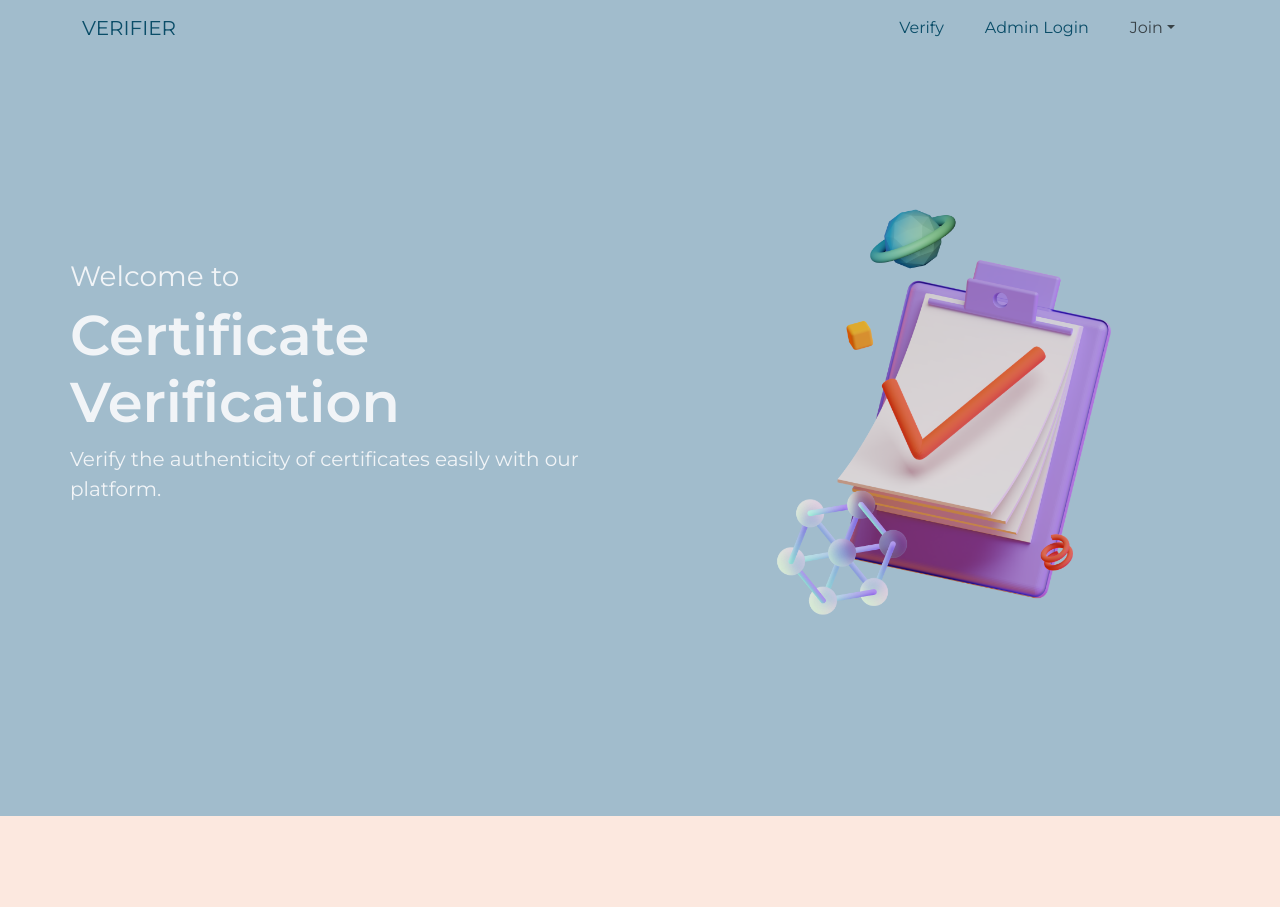
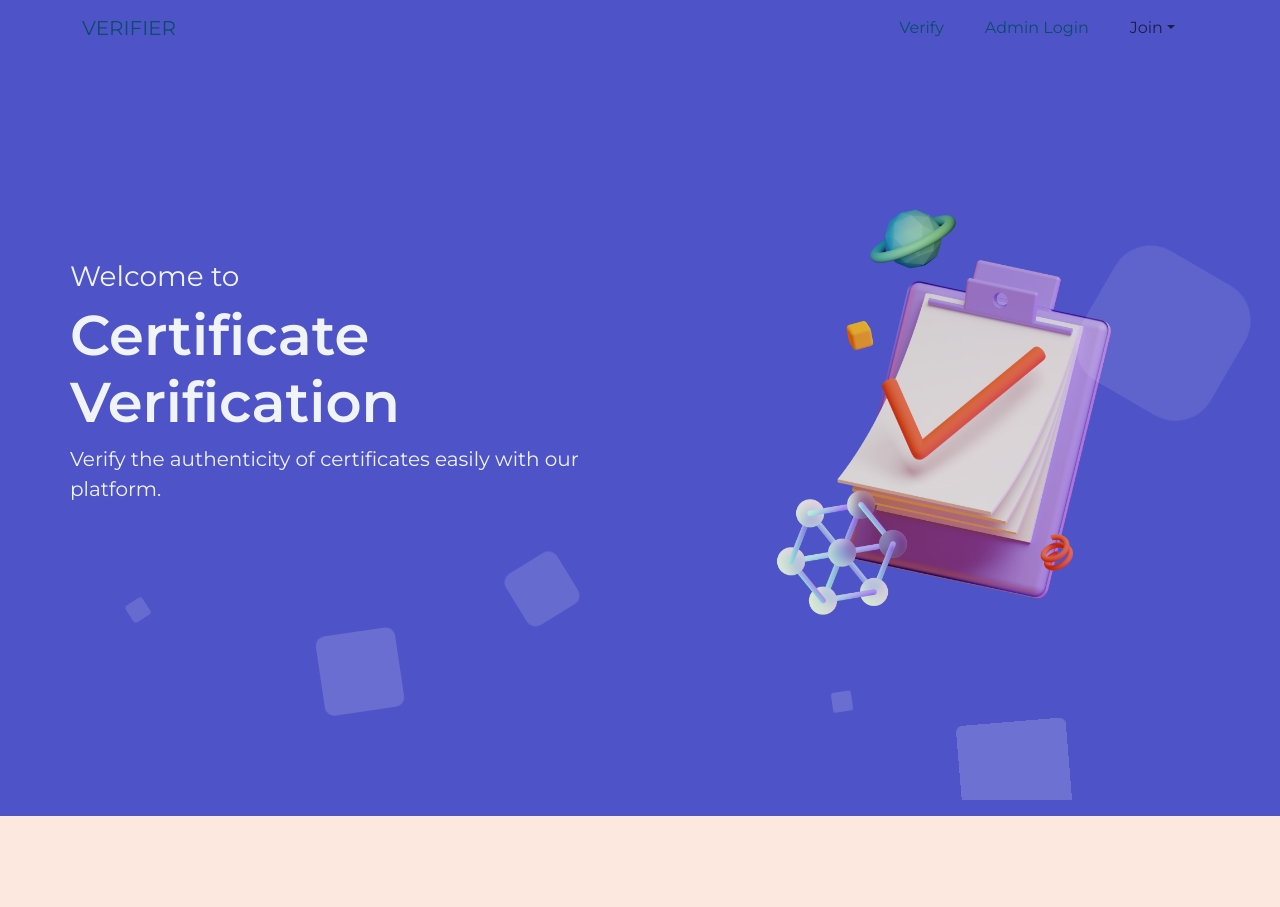
Before and after one commit to karishmarajput/cloud6, a React (Create React App) app in the folder client/: page / in a window 1280 px wide. Shown: the top 907 px of the page. Built offline with nearby package versions, Linux system fonts and the light colour scheme.

Commit message:
landing page

```diff
--- a/client/src/pages/LandingPage.js
+++ b/client/src/pages/LandingPage.js
@@ -7,7 +7,7 @@
 
 function LandingPage() {
   return (
-    <div style={{ backgroundColor: "#A1BCCC" }}>
+    <div style={{ backgroundColor: "#4e54c8" }}>
       <NavbarCertif />
       <MainPage />
       <FeaturePage />
--- a/client/src/pages/homepage/MainPage.css
+++ b/client/src/pages/homepage/MainPage.css
@@ -2,13 +2,128 @@
   height: 95vh;
   padding: 80px 0px;
   margin-top: 0;
-  background-color: #a1bccc;
+  background-color: #4e54c8;
   color: #f1f4f7;
   /* display: flex; */
   flex-direction: column;
   justify-content: center;
   align-items: center; /* Center both horizontally and vertically */
   text-align: left;
+}
+
+.circles{
+  position: absolute;
+  top: 0;
+  left: 0;
+  width: 100%;
+  height: 100%;
+  overflow: hidden;
+}
+
+.circles li{
+  position: absolute;
+  display: block;
+  list-style: none;
+  width: 20px;
+  height: 20px;
+  background: rgba(255, 255, 255, 0.2);
+  animation: animate 25s linear infinite;
+  bottom: -150px;
+
+}
+
+.circles li:nth-child(1){
+  left: 25%;
+  width: 80px;
+  height: 80px;
+  animation-delay: 0s;
+}
+
+
+.circles li:nth-child(2){
+  left: 10%;
+  width: 20px;
+  height: 20px;
+  animation-delay: 2s;
+  animation-duration: 12s;
+}
+
+.circles li:nth-child(3){
+  left: 70%;
+  width: 20px;
+  height: 20px;
+  animation-delay: 4s;
+}
+
+.circles li:nth-child(4){
+  left: 40%;
+  width: 60px;
+  height: 60px;
+  animation-delay: 0s;
+  animation-duration: 18s;
+}
+
+.circles li:nth-child(5){
+  left: 65%;
+  width: 20px;
+  height: 20px;
+  animation-delay: 0s;
+}
+
+.circles li:nth-child(6){
+  left: 75%;
+  width: 110px;
+  height: 110px;
+  animation-delay: 3s;
+}
+
+.circles li:nth-child(7){
+  left: 35%;
+  width: 150px;
+  height: 150px;
+  animation-delay: 7s;
+}
+
+.circles li:nth-child(8){
+  left: 50%;
+  width: 25px;
+  height: 25px;
+  animation-delay: 15s;
+  animation-duration: 45s;
+}
+
+.circles li:nth-child(9){
+  left: 20%;
+  width: 15px;
+  height: 15px;
+  animation-delay: 2s;
+  animation-duration: 35s;
+}
+
+.circles li:nth-child(10){
+  left: 85%;
+  width: 150px;
+  height: 150px;
+  animation-delay: 0s;
+  animation-duration: 11s;
+}
+
+
+
+@keyframes animate {
+
+  0%{
+      transform: translateY(0) rotate(0deg);
+      opacity: 1;
+      border-radius: 0;
+  }
+
+  100%{
+      transform: translateY(-1000px) rotate(720deg);
+      opacity: 0;
+      border-radius: 50%;
+  }
+
 }
 
 .heading {
@@ -19,6 +134,7 @@
 
 /* Center the image horizontally */
 .main-page img {
+  z-index: 2;
   margin-top: 20px;
   display: block;
   margin-left: auto;
--- a/client/src/pages/homepage/MainPage.js
+++ b/client/src/pages/homepage/MainPage.js
@@ -4,6 +4,18 @@
 const MainPage = () => {
   return (
     <div className="main-page container">
+      <ul class="circles">
+                    <li></li>
+                    <li></li>
+                    <li></li>
+                    <li></li>
+                    <li></li>
+                    <li></li>
+                    <li></li>
+                    <li></li>
+                    <li></li>
+                    <li></li>
+        </ul>
       <div className="row">
         <div className="heading col-md-6" style={{ color: "#F1F4F7" }}>
           <h3 className="display-7">Welcome to</h3>
--- a/client/src/pages/organisation/OgLogin.js
+++ b/client/src/pages/organisation/OgLogin.js
@@ -60,7 +60,7 @@
 
   return (
     <>
-      {/* <NavbarCertif /> */}
+      <NavbarCertif />
       <div className="login-container">
         <div className="flex-container-login">
           <div className="image-section-login">
--- a/client/src/pages/organisation/OgRegister.css
+++ b/client/src/pages/organisation/OgRegister.css
@@ -1,16 +1,3 @@
-/* html,
-body {
-  height: 100%;
-  margin: 0;
-} */
-
-/* .container {
-  display: flex;
-  position: relative;
-  height: 100%;
-  flex-direction: row;
-} */
-
 .image-section {
   flex: 1;
   padding: 20px;
@@ -39,7 +26,7 @@
   flex: 1;
   padding: 20px;
   position: absolute;
-  top: 0;
+  top: 10%;
   left: -25%;
   width: 100%;
   box-sizing: border-box;
--- a/client/src/pages/organisation/OgRegister.js
+++ b/client/src/pages/organisation/OgRegister.js
@@ -1,5 +1,6 @@
 import React, { useState } from 'react';
 import './OgRegister.css';
+import NavbarCertif from "../components/Navbar";
 
 function OgRegister() {
   // const [organizationNumber, setOrganizationNumber] = useState('');
@@ -63,6 +64,8 @@
   };
 
   return (
+  <>
+    <NavbarCertif />
     <div style={{ display: 'flex' }}>
       <div className="image-section">
         <img src="login-side.png" alt="Organization" />
@@ -127,6 +130,7 @@
         </form>
       </div>
     </div>
+    </>
   );
 }
 
```
